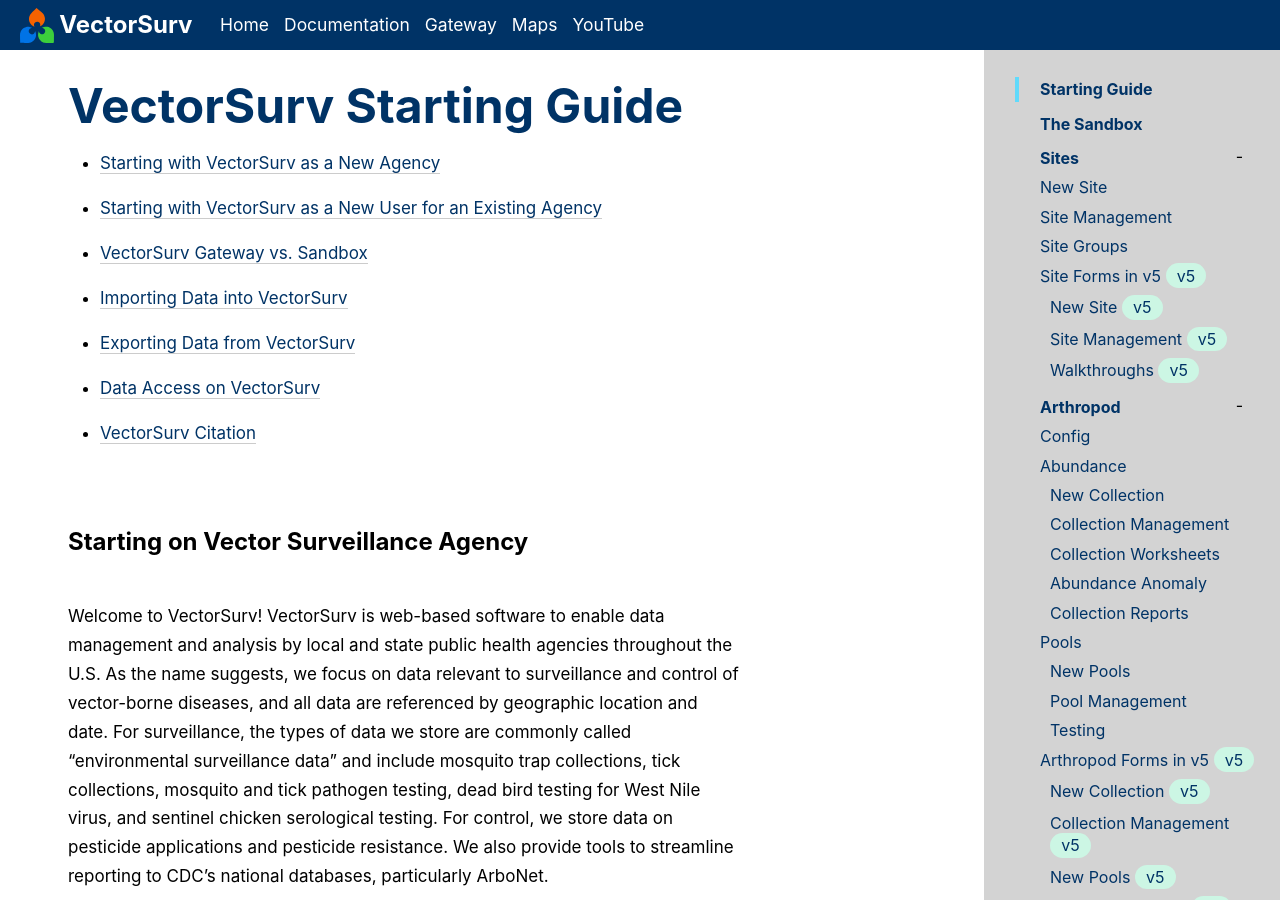
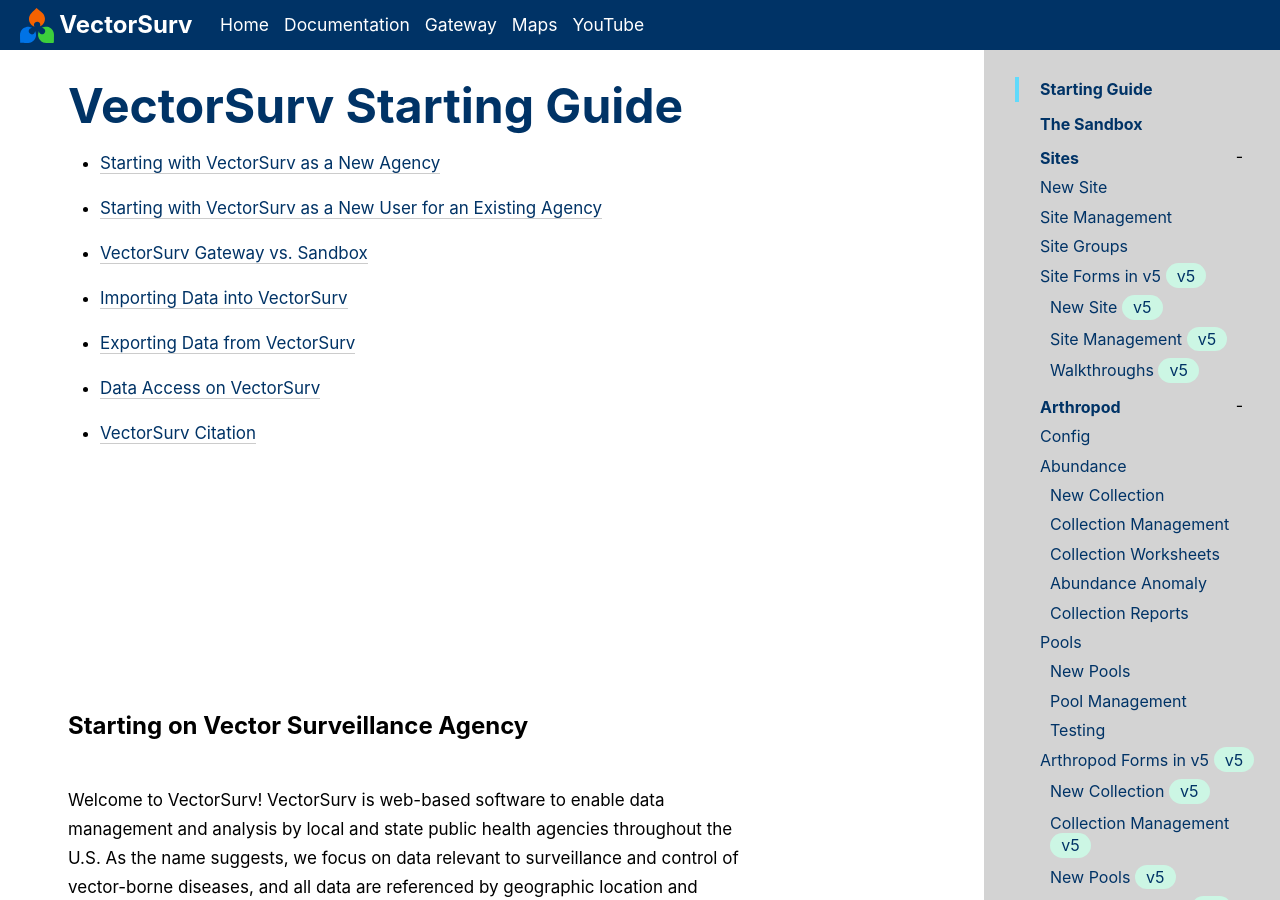
Before and after one commit to tlvaldepena/vectorsurv.org, a Jekyll site: the page built from _docs/starting/VectorSurv_FAQ.md, in a window 1280 px wide and 900 px high. Built offline with Jekyll 4.4.1, drawn with Linux system fonts in a browser that asks for light colours.

Commit message:
Update VectorSurv_FAQ.md

```diff
--- a/_docs/starting/VectorSurv_FAQ.md
+++ b/_docs/starting/VectorSurv_FAQ.md
@@ -19,7 +19,7 @@
 
 <br>
 
-<h2 id="StartingOnVectorSurvAgency">Starting on Vector Surveillance Agency</h2><br>
+<h2 id="StartingOnVectorSurvAgency" style="margin-top: 200px;">Starting on Vector Surveillance Agency</h2><br>
 
 Welcome to VectorSurv! VectorSurv is web-based software to enable data management and analysis by local and state public health agencies throughout the U.S. As the name suggests, we focus on data relevant to surveillance and control of vector-borne diseases, and all data are referenced by geographic location and date. For surveillance, the types of data we store are commonly called “environmental surveillance data” and include mosquito trap collections, tick collections, mosquito and tick pathogen testing, dead bird testing for West Nile virus, and sentinel chicken serological testing. For control, we store data on pesticide applications and pesticide resistance. We also provide tools to streamline reporting to CDC’s national databases, particularly ArboNet.
 
```
